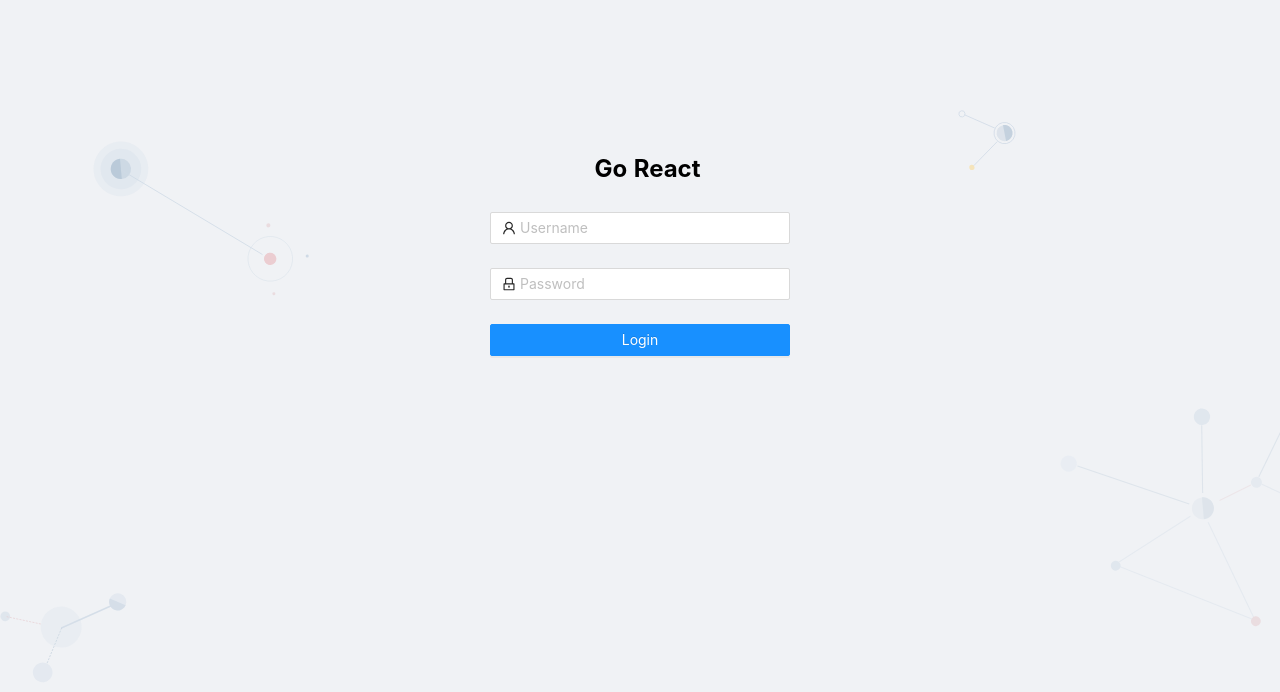
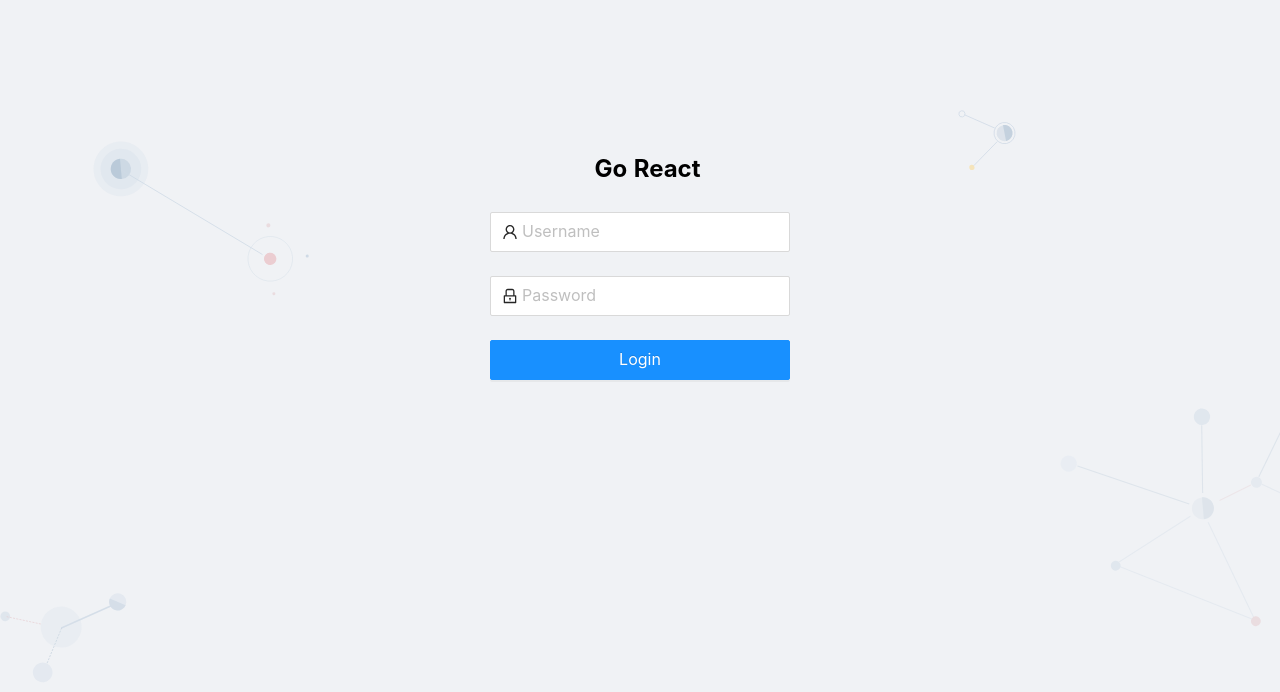
Before and after one commit to glepnir/go-react-jwt, a React (Create React App) app in the folder client/: page / in a window 1280 px wide. Shown: the top 692 px of the page. Built offline with nearby package versions, Linux system fonts and the light colour scheme.

Commit message:
add input and button size

```diff
--- a/client/src/views/login/index.tsx
+++ b/client/src/views/login/index.tsx
@@ -58,6 +58,7 @@ const Login: React.FC<Iprops> = (props: Iprops) => {
           <Input
             prefix={<UserOutlined className="site-form-item-icon" />}
             placeholder="Username"
+            size="large"
           />
         </FormItem>
 
@@ -69,11 +70,17 @@ const Login: React.FC<Iprops> = (props: Iprops) => {
             prefix={<LockOutlined className="site-form-item-icon" />}
             type="password"
             placeholder="Password"
+            size="large"
           />
         </FormItem>
 
         <FormItem>
-          <Button htmlType="submit" type="primary" className="login-button">
+          <Button
+            htmlType="submit"
+            type="primary"
+            className="login-button"
+            size="large"
+          >
             <Spin indicator={antIcon} spinning={loading} />
             {loading ? ' Logging in' : ' Login'}
           </Button>
```
